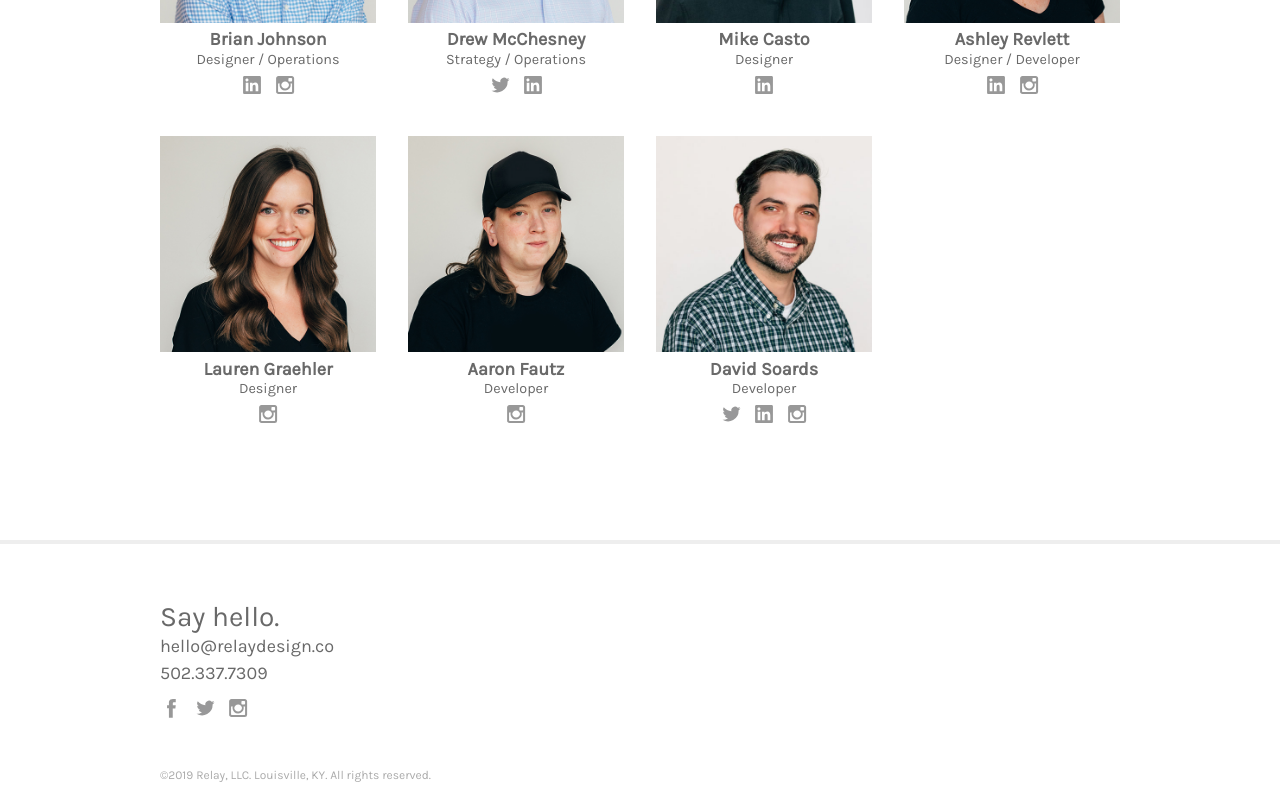
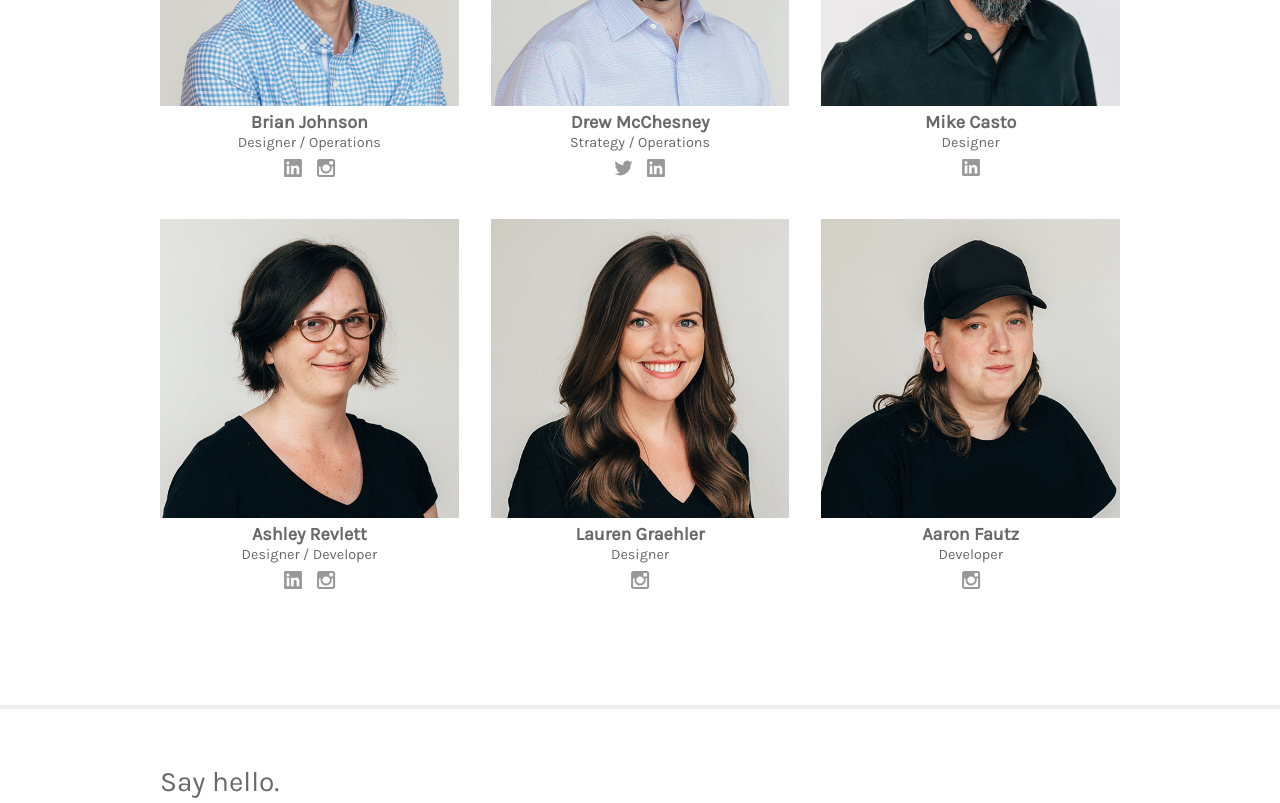
Before and after one commit to relaydesignco/relaywebsite, a Vue app: page /company in a window 1280 px wide. Shown: the part 2220-3023 px from the top of the page. Built offline with nearby package versions, Linux system fonts and the light colour scheme; what vue-head would draw is missing.

Commit message:
Update company page.

```diff
--- a/src/components/Company.vue
+++ b/src/components/Company.vue
@@ -112,14 +112,14 @@ export default {
           headshot: "aaron",
           instagram: "corpsegrindersneck"
         },
-        {
-          name: "David Soards",
-          job: "Developer",
-          headshot: "david",
-          twitter: "ninjasoards",
-          linkedIn: "davidysoards",
-          instagram: "ninjasoards"
-        }
+        // {
+        //   name: "David Soards",
+        //   job: "Developer",
+        //   headshot: "david",
+        //   twitter: "ninjasoards",
+        //   linkedIn: "davidysoards",
+        //   instagram: "ninjasoards"
+        // }
       ]
     };
   },
@@ -152,8 +152,9 @@ h2 {
   flex-flow: row wrap;
   justify-content: space-between;
   display: grid;
+
   @media only screen and (min-width: $screen-md-min) {
-    grid-template-columns: 1fr 1fr 1fr 1fr;
+    grid-template-columns: 1fr 1fr 1fr;
     row-gap: 1rem;
     column-gap: 2rem;
   }
```
Also changed, not shown: 27 other files (tests, documents, lock files or other folders).
